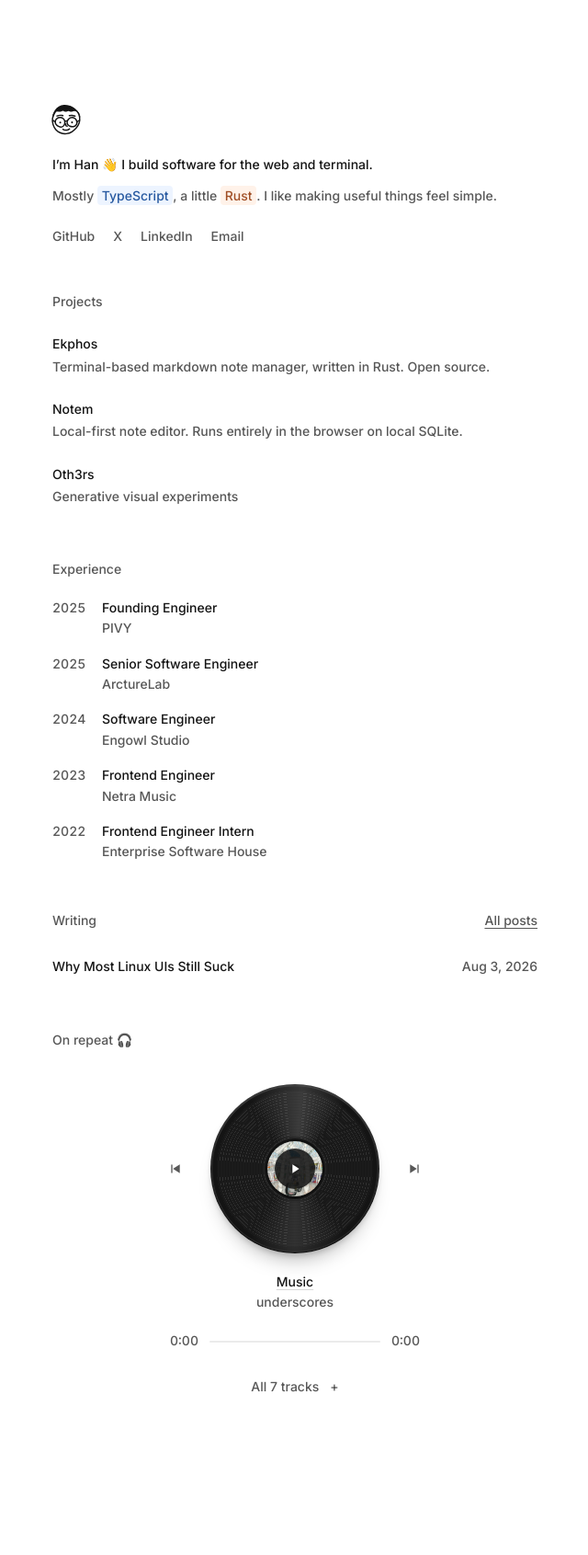
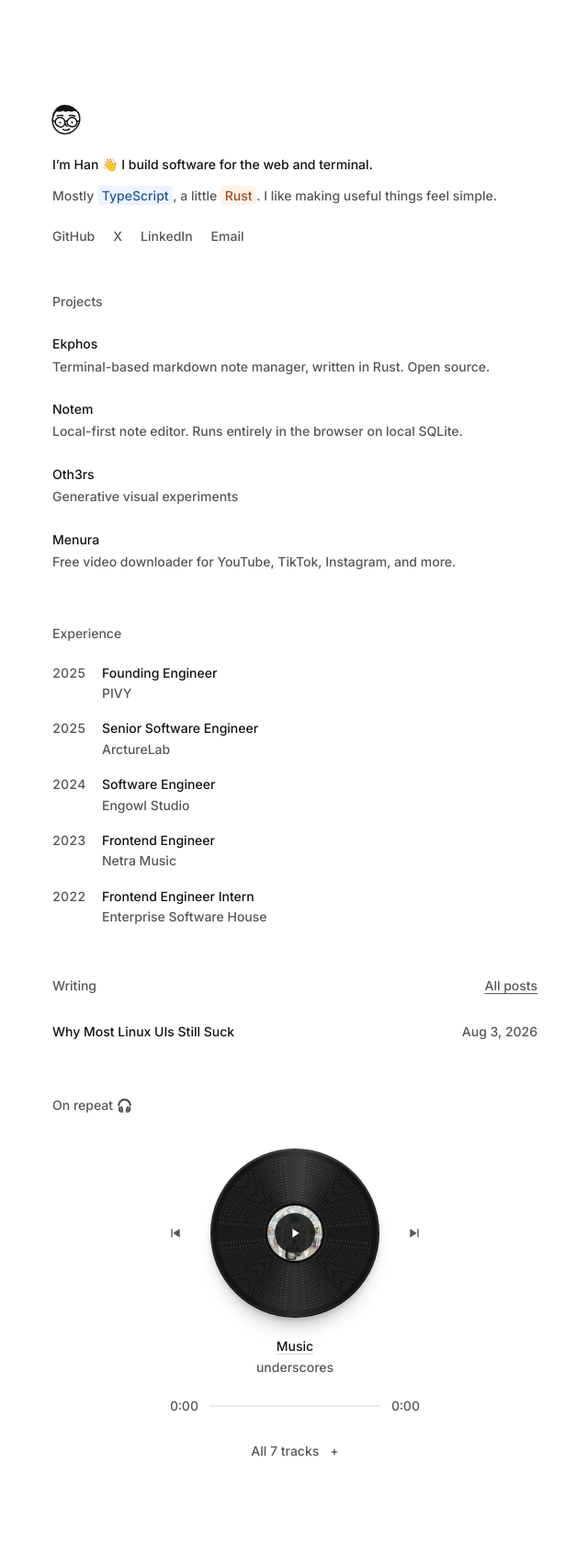
Before and after one commit to hanebox/hanebox.github.io, a Jekyll site: the page built from index.html, in a window 1280 px wide. Shown: the whole page at 92% size, without its empty margins (319-959 px from the left). Built offline with Jekyll 4.4.1, drawn with Linux system fonts in a browser that asks for light colours; before the commit the page ends 1620 px from its top, so only the background shows below that.

Commit message:
add menura

```diff
--- a/index.html
+++ b/index.html
@@ -128,6 +128,22 @@
         <span class="project-meta">
           <span class="project-title">Oth3rs</span>
           <span class="project-sub">Generative visual experiments</span>
+        </span>
+      </a>
+    </li>
+    <li>
+      <a
+        class="project-row"
+        href="https://menura.nostacks.xyz"
+        target="_blank"
+        rel="noopener noreferrer"
+      >
+        <span class="project-meta">
+          <span class="project-title">Menura</span>
+          <span class="project-sub"
+            >Free video downloader for YouTube, TikTok, Instagram, and
+            more.</span
+          >
         </span>
       </a>
     </li>
```
